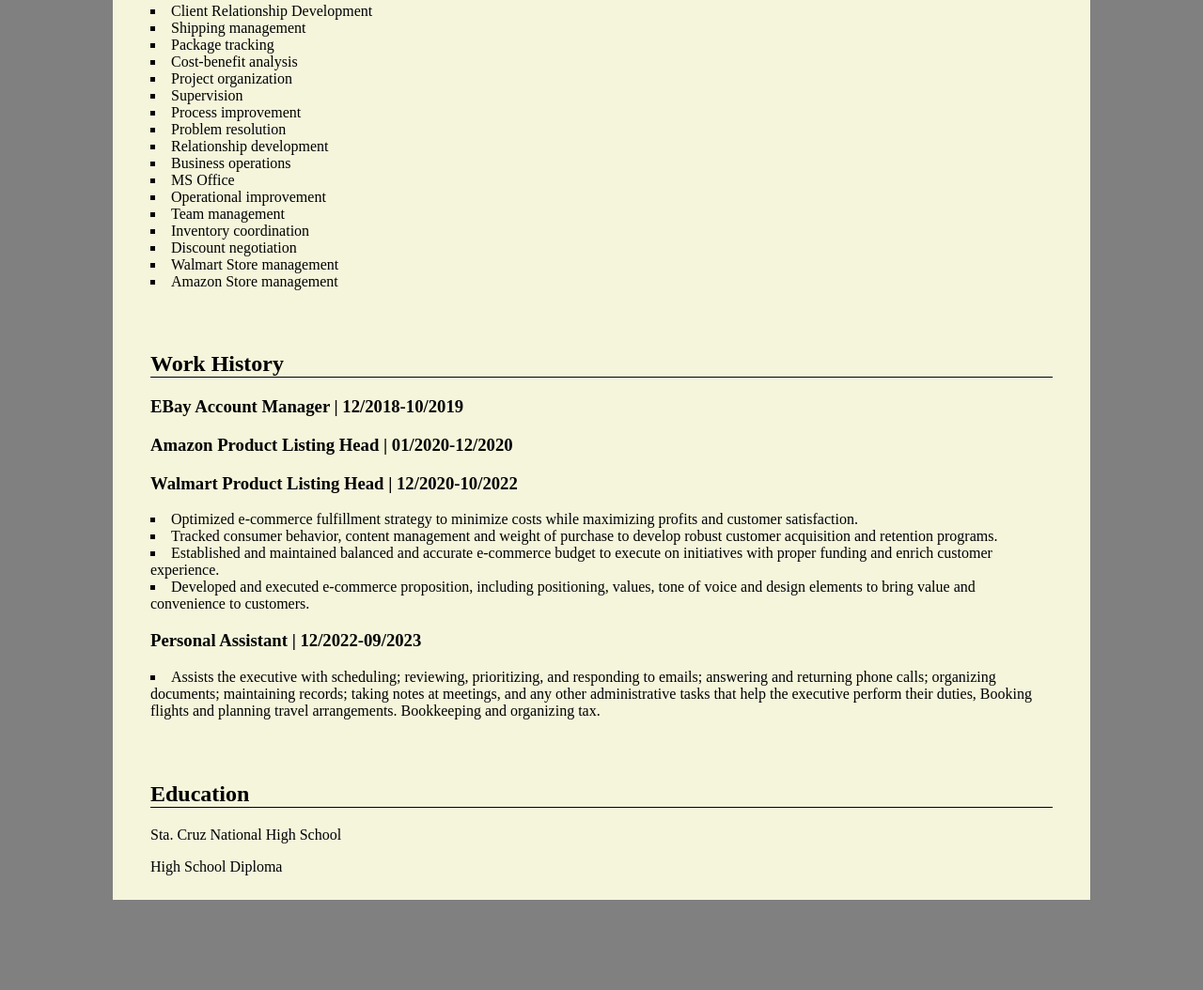
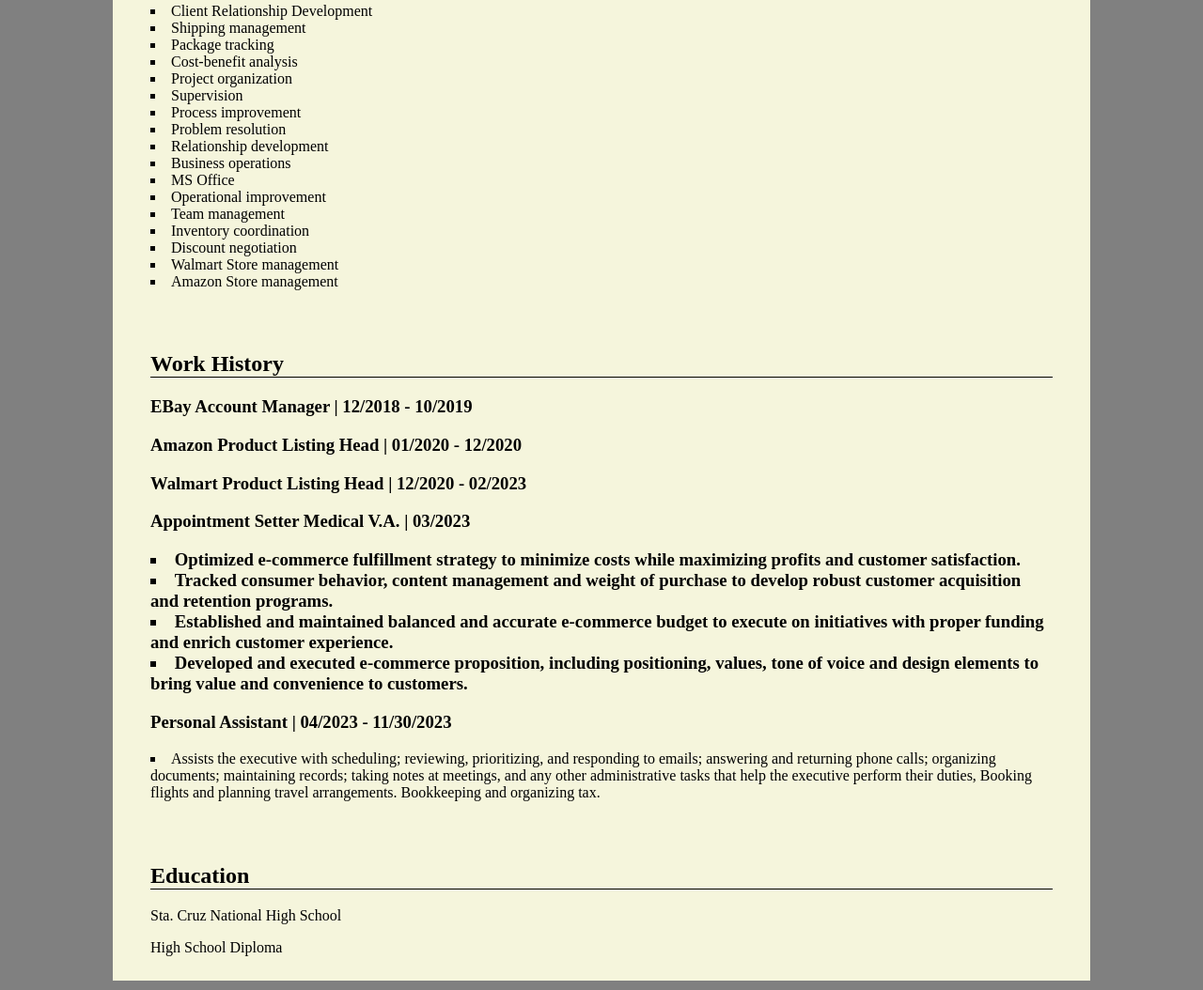
Before and after one commit to avaboko/cv, a plain HTML site: page index.html in a window 1280 px wide. Shown: the part 577-1631 px from the top of the page at 94% size. Before the commit the page ends 1545 px from the top, so only its background shows below. Drawn offline with Linux system fonts and the light colour scheme.

Commit message:
Update index.html

```diff
--- a/index.html
+++ b/index.html
@@ -9,7 +9,7 @@
         <div class="header">
             <table cellspacing="30">
                 <tr>
-                    <td><img class="profilepic circular" src="IMG20230129170545.jpg" alt="Jeyyar's Profile Photo in his workstation in Bethel"></td>
+                    <td><img class="profilepic circular" src="IMG20230129170545.jpg" alt="Ava's Profile Photo"></td>
                     <td><h1>AVA BOKO</h1>
                     <p>Email: <a href="mailto:avaboko5@gmail.com">avaboko5@gmail.com</a></p>
                     <p>Phone & WhatsApp: <strong>+639676493470</strong></p>
@@ -46,16 +46,17 @@
     </div>
     <div class="work-history">
       <h2>Work History</h2>
-      <h3>EBay Account Manager | 12/2018-10/2019</h3>
-      <h3>Amazon Product Listing Head | 01/2020-12/2020</h3>
-      <h3>Walmart Product Listing Head | 12/2020-10/2022</h3>
+      <h3>EBay Account Manager | 12/2018 - 10/2019</h3>
+      <h3>Amazon Product Listing Head | 01/2020 - 12/2020</h3>
+      <h3>Walmart Product Listing Head | 12/2020 - 02/2023</h3>
+      <h3>Appointment Setter Medical V.A. | 03/2023
       <ul>
         <li>Optimized e-commerce fulfillment strategy to minimize costs while maximizing profits and customer satisfaction.</li>
         <li>Tracked consumer behavior, content management and weight of purchase to develop robust customer acquisition and retention programs.</li>
         <li>Established and maintained balanced and accurate e-commerce budget to execute on initiatives with proper funding and enrich customer experience.</li>
         <li>Developed and executed e-commerce proposition, including positioning, values, tone of voice and design elements to bring value and convenience to customers.</li>
       </ul>
-      <h3>Personal Assistant | 12/2022-09/2023</h3>
+      <h3>Personal Assistant | 04/2023 - 11/30/2023</h3>
       <ul>
         <li>Assists the executive with scheduling; reviewing, prioritizing, and responding to emails; answering and returning phone calls; organizing documents; maintaining records; taking notes at meetings, and any other administrative tasks that help the executive perform their duties,
           Booking flights and planning travel arrangements. Bookkeeping and organizing tax.</li>
```
